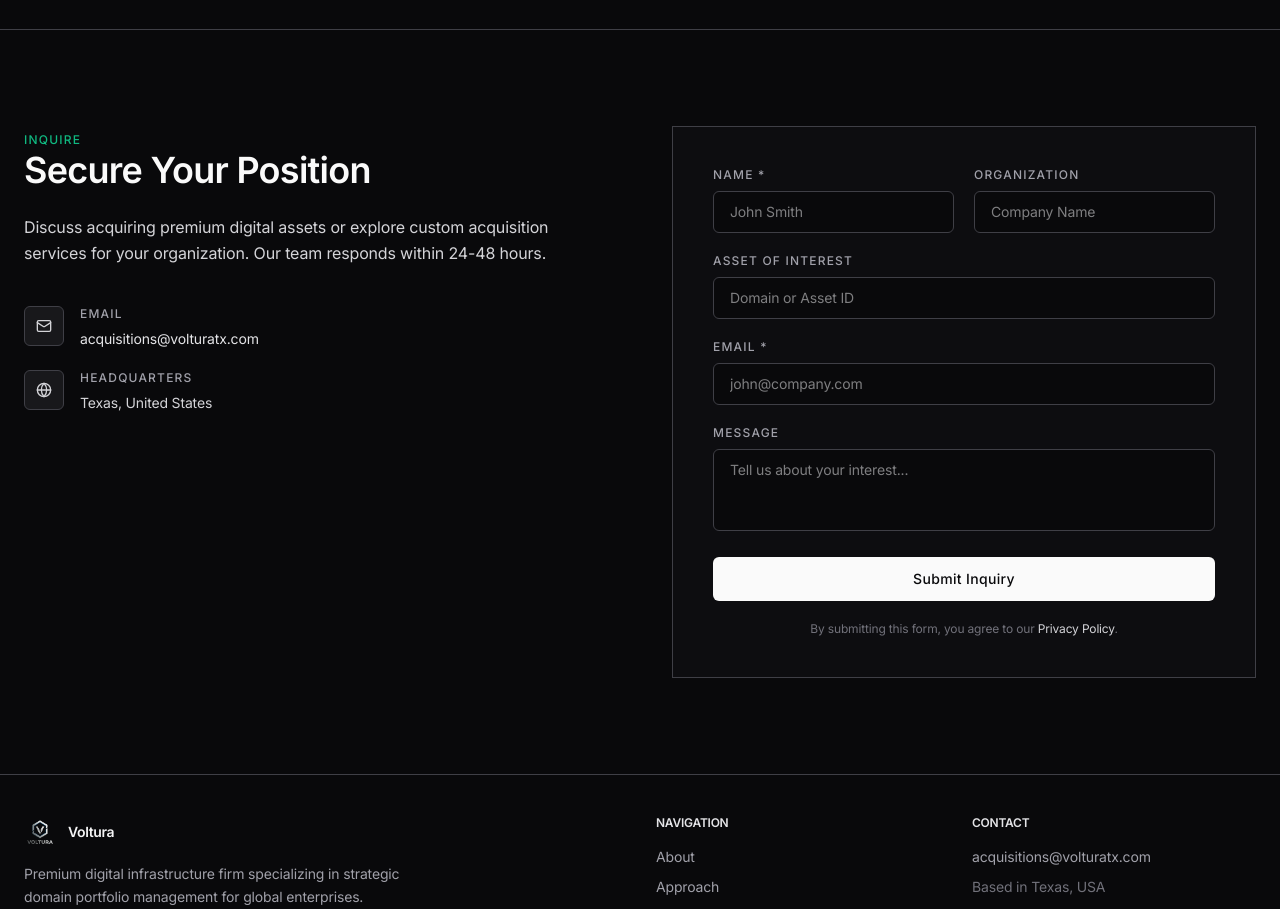
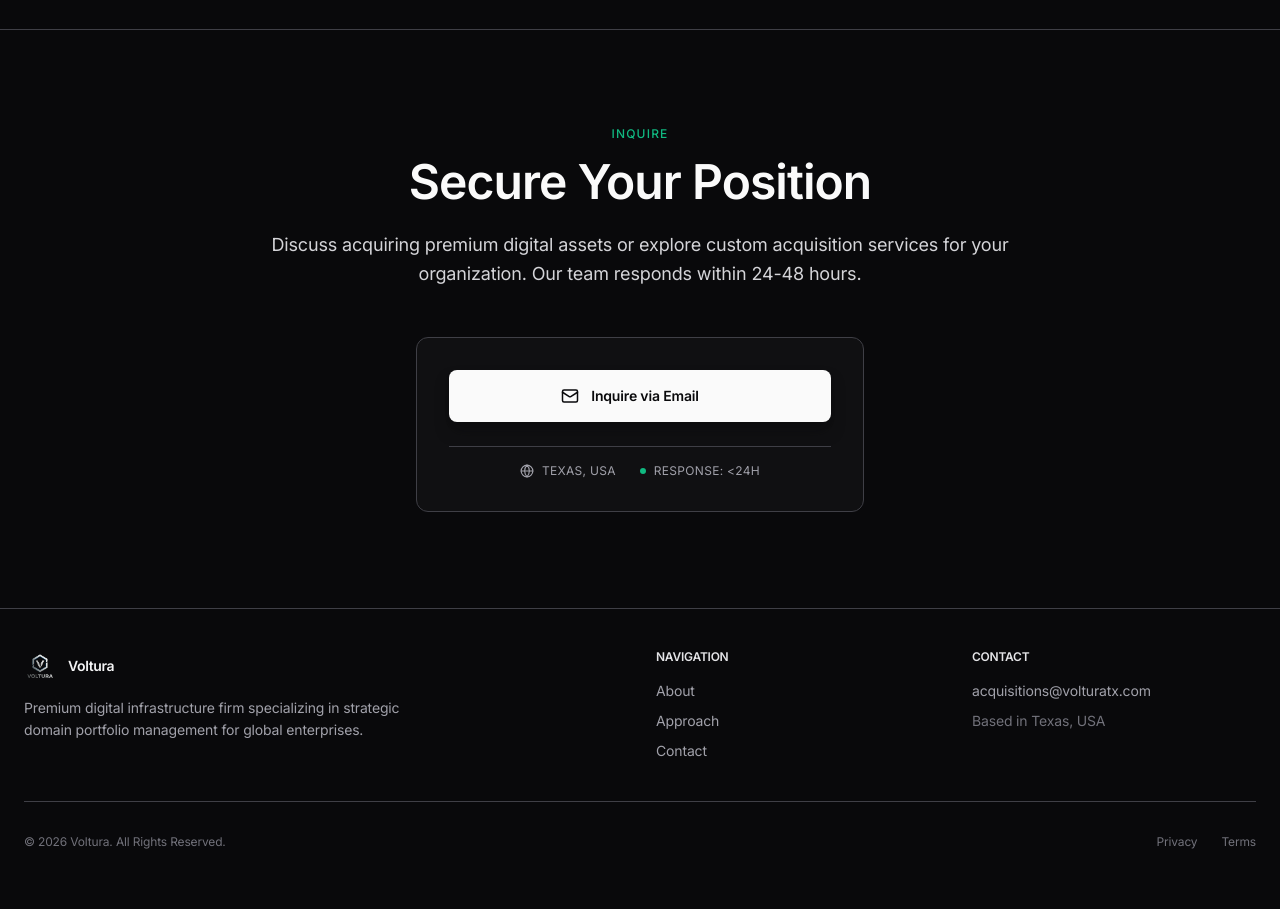
Before and after one commit to maestroatvoltura/volturatx, a Next.js app: page / in a window 1280 px wide. Shown: the part 2160-3069 px from the top of the page. Built offline with nearby package versions, Linux system fonts and the light colour scheme.

Commit message:
Simplify contact section: Remove form, add mailto button

```diff
--- a/components/Contact.tsx
+++ b/components/Contact.tsx
@@ -1,249 +1,64 @@
 "use client";
 
 import { motion } from "framer-motion";
-import { Mail, Phone, Globe, ArrowRight } from "lucide-react";
-import { useState } from "react";
+import { Mail, Globe, ArrowRight } from "lucide-react";
 
 export default function Contact() {
-  const [formData, setFormData] = useState({
-    name: "",
-    organization: "",
-    asset: "",
-    email: "",
-    message: "",
-  });
-
-  const [isSubmitting, setIsSubmitting] = useState(false);
-  const [submitted, setSubmitted] = useState(false);
-
-  const handleSubmit = async (e: React.FormEvent) => {
-    e.preventDefault();
-    setIsSubmitting(true);
-
-    // Simulate form submission
-    await new Promise((resolve) => setTimeout(resolve, 1500));
-
-    setIsSubmitting(false);
-    setSubmitted(true);
-    setFormData({ name: "", organization: "", asset: "", email: "", message: "" });
-  };
-
   return (
     <section
       id="contact"
       className="py-24 bg-zinc-950 border-t border-zinc-900"
     >
       <div className="max-w-7xl mx-auto px-6">
-        <div className="grid lg:grid-cols-2 gap-16">
-          {/* Contact Info */}
+        <div className="flex flex-col items-center text-center max-w-3xl mx-auto">
+          {/* Header */}
           <motion.div
-            initial={{ opacity: 0, x: -30 }}
-            whileInView={{ opacity: 1, x: 0 }}
+            initial={{ opacity: 0, y: 20 }}
+            whileInView={{ opacity: 1, y: 0 }}
             viewport={{ once: true }}
             transition={{ duration: 0.6 }}
           >
-            <span className="text-emerald-500 font-medium text-xs tracking-widest uppercase mb-4">
+            <span className="text-emerald-500 font-medium text-xs tracking-widest uppercase mb-4 block">
               Inquire
             </span>
-            <h2 className="text-3xl md:text-4xl font-semibold text-zinc-100 mb-6 tracking-tight">
+            <h2 className="text-3xl md:text-5xl font-semibold text-zinc-100 mb-6 tracking-tight">
               Secure Your Position
             </h2>
-            <p className="text-zinc-400 leading-relaxed mb-10">
+            <p className="text-zinc-400 leading-relaxed mb-12 text-lg">
               Discuss acquiring premium digital assets or explore custom acquisition
               services for your organization. Our team responds within 24-48 hours.
             </p>
+          </motion.div>
 
-            <div className="space-y-5">
-              <div className="flex items-start gap-4">
-                <div className="w-10 h-10 bg-zinc-900 flex items-center justify-center flex-shrink-0 border border-zinc-800 rounded-md">
-                  <Mail size={16} className="text-zinc-400" />
+          {/* Action Area */}
+          <motion.div
+            initial={{ opacity: 0, scale: 0.95 }}
+            whileInView={{ opacity: 1, scale: 1 }}
+            viewport={{ once: true }}
+            transition={{ duration: 0.6, delay: 0.2 }}
+            className="w-full max-w-md bg-zinc-900/50 border border-zinc-800 p-8 rounded-xl backdrop-blur-sm"
+          >
+            <div className="flex flex-col gap-6">
+              <a
+                href="mailto:acquisitions@volturatx.com"
+                className="group flex items-center justify-center gap-3 w-full py-4 bg-zinc-100 text-zinc-950 font-semibold text-sm rounded-lg hover:bg-white transition-all duration-200 shadow-lg shadow-zinc-950/50"
+              >
+                <Mail size={18} />
+                <span>Inquire via Email</span>
+                <ArrowRight size={16} className="opacity-0 -ml-2 group-hover:opacity-100 group-hover:ml-0 transition-all duration-200" />
+              </a>
+
+              <div className="flex items-center justify-center gap-6 pt-4 border-t border-zinc-800">
+                <div className="flex items-center gap-2 text-zinc-500">
+                  <Globe size={14} />
+                  <span className="text-xs tracking-wide">TEXAS, USA</span>
                 </div>
-                <div>
-                  <span className="block text-xs text-zinc-500 tracking-widest uppercase mb-1 font-medium">
-                    Email
-                  </span>
-                  <a
-                    href="mailto:acquisitions@volturatx.com"
-                    className="text-zinc-300 hover:text-white transition-colors text-sm"
-                  >
-                    acquisitions@volturatx.com
-                  </a>
-                </div>
-              </div>
-
-              <div className="flex items-start gap-4">
-                <div className="w-10 h-10 bg-zinc-900 flex items-center justify-center flex-shrink-0 border border-zinc-800 rounded-md">
-                  <Globe size={16} className="text-zinc-400" />
-                </div>
-                <div>
-                  <span className="block text-xs text-zinc-500 tracking-widest uppercase mb-1 font-medium">
-                    Headquarters
-                  </span>
-                  <span className="text-zinc-400 text-sm">
-                    Texas, United States
-                  </span>
+                <div className="flex items-center gap-2 text-zinc-500">
+                  <span className="w-1.5 h-1.5 rounded-full bg-emerald-500"></span>
+                  <span className="text-xs tracking-wide">RESPONSE: &lt;24H</span>
                 </div>
               </div>
             </div>
-          </motion.div>
-
-          {/* Contact Form */}
-          <motion.div
-            id="contact-form"
-            initial={{ opacity: 0, x: 30 }}
-            whileInView={{ opacity: 1, x: 0 }}
-            viewport={{ once: true }}
-            transition={{ duration: 0.6, delay: 0.2 }}
-            className="bg-zinc-900/30 border border-zinc-800 p-8 md:p-10"
-          >
-            {submitted ? (
-              <div className="text-center py-12">
-                <div className="w-14 h-14 bg-emerald-500/10 rounded-full flex items-center justify-center mx-auto mb-6">
-                  <ArrowRight size={28} className="text-emerald-500" />
-                </div>
-                <h3 className="text-xl font-semibold text-zinc-100 mb-4">
-                  Inquiry Received
-                </h3>
-                <p className="text-zinc-500">
-                  Thank you for your interest. A member of our team will contact
-                  you within 24-48 hours.
-                </p>
-                <button
-                  onClick={() => setSubmitted(false)}
-                  className="mt-6 text-zinc-400 hover:text-zinc-200 text-sm transition-colors"
-                >
-                  Submit another inquiry
-                </button>
-              </div>
-            ) : (
-              <form onSubmit={handleSubmit} className="space-y-5">
-                <div className="grid md:grid-cols-2 gap-5">
-                  <div>
-                    <label
-                      htmlFor="name"
-                      className="block text-xs font-medium text-zinc-500 tracking-widest uppercase mb-2"
-                    >
-                      Name *
-                    </label>
-                    <input
-                      type="text"
-                      id="name"
-                      name="name"
-                      required
-                      value={formData.name}
-                      onChange={(e) =>
-                        setFormData({ ...formData, name: e.target.value })
-                      }
-                      className="w-full px-4 py-2.5 bg-zinc-950 border border-zinc-800 focus:border-zinc-600 focus:outline-none transition-colors text-zinc-200 text-sm rounded-md"
-                      placeholder="John Smith"
-                    />
-                  </div>
-                  <div>
-                    <label
-                      htmlFor="organization"
-                      className="block text-xs font-medium text-zinc-500 tracking-widest uppercase mb-2"
-                    >
-                      Organization
-                    </label>
-                    <input
-                      type="text"
-                      id="organization"
-                      name="organization"
-                      value={formData.organization}
-                      onChange={(e) =>
-                        setFormData({ ...formData, organization: e.target.value })
-                      }
-                      className="w-full px-4 py-2.5 bg-zinc-950 border border-zinc-800 focus:border-zinc-600 focus:outline-none transition-colors text-zinc-200 text-sm rounded-md"
-                      placeholder="Company Name"
-                    />
-                  </div>
-                </div>
-
-                <div>
-                  <label
-                    htmlFor="asset"
-                    className="block text-xs font-medium text-zinc-500 tracking-widest uppercase mb-2"
-                  >
-                    Asset of Interest
-                  </label>
-                  <input
-                    type="text"
-                    id="asset"
-                    name="asset"
-                    value={formData.asset}
-                    onChange={(e) =>
-                      setFormData({ ...formData, asset: e.target.value })
-                    }
-                    className="w-full px-4 py-2.5 bg-zinc-950 border border-zinc-800 focus:border-zinc-600 focus:outline-none transition-colors text-zinc-200 text-sm rounded-md"
-                    placeholder="Domain or Asset ID"
-                  />
-                </div>
-
-                <div>
-                  <label
-                    htmlFor="email"
-                    className="block text-xs font-medium text-zinc-500 tracking-widest uppercase mb-2"
-                  >
-                    Email *
-                  </label>
-                  <input
-                    type="email"
-                    id="email"
-                    name="email"
-                    required
-                    value={formData.email}
-                    onChange={(e) =>
-                      setFormData({ ...formData, email: e.target.value })
-                    }
-                    className="w-full px-4 py-2.5 bg-zinc-950 border border-zinc-800 focus:border-zinc-600 focus:outline-none transition-colors text-zinc-200 text-sm rounded-md"
-                    placeholder="john@company.com"
-                  />
-                </div>
-
-                <div>
-                  <label
-                    htmlFor="message"
-                    className="block text-xs font-medium text-zinc-500 tracking-widest uppercase mb-2"
-                  >
-                    Message
-                  </label>
-                  <textarea
-                    id="message"
-                    name="message"
-                    rows={3}
-                    value={formData.message}
-                    onChange={(e) =>
-                      setFormData({ ...formData, message: e.target.value })
-                    }
-                    className="w-full px-4 py-2.5 bg-zinc-950 border border-zinc-800 focus:border-zinc-600 focus:outline-none transition-colors text-zinc-200 text-sm resize-none rounded-md"
-                    placeholder="Tell us about your interest..."
-                  />
-                </div>
-
-                <button
-                  type="submit"
-                  disabled={isSubmitting}
-                  className="w-full py-3 bg-zinc-100 text-zinc-950 font-medium text-sm tracking-wide hover:bg-zinc-200 transition-colors disabled:opacity-50 disabled:cursor-not-allowed flex items-center justify-center gap-2 rounded-md"
-                >
-                  {isSubmitting ? (
-                    <>
-                      <span className="w-4 h-4 border-2 border-zinc-400 border-t-zinc-950 rounded-full animate-spin" />
-                      Submitting...
-                    </>
-                  ) : (
-                    "Submit Inquiry"
-                  )}
-                </button>
-
-                <p className="text-xs text-zinc-600 text-center">
-                  By submitting this form, you agree to our{" "}
-                  <a href="#" className="text-zinc-400 hover:text-zinc-300 transition-colors">
-                    Privacy Policy
-                  </a>
-                  .
-                </p>
-              </form>
-            )}
           </motion.div>
         </div>
       </div>
```
